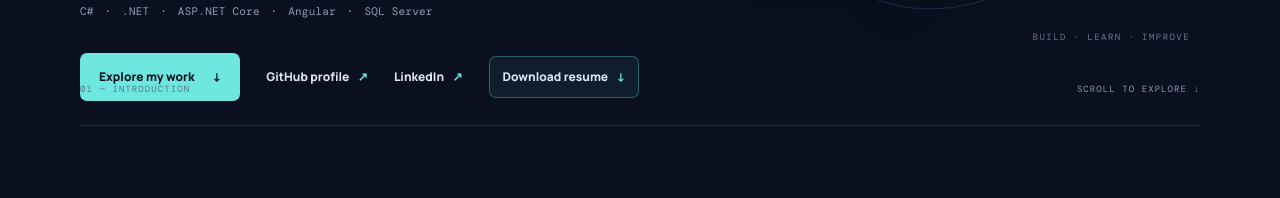
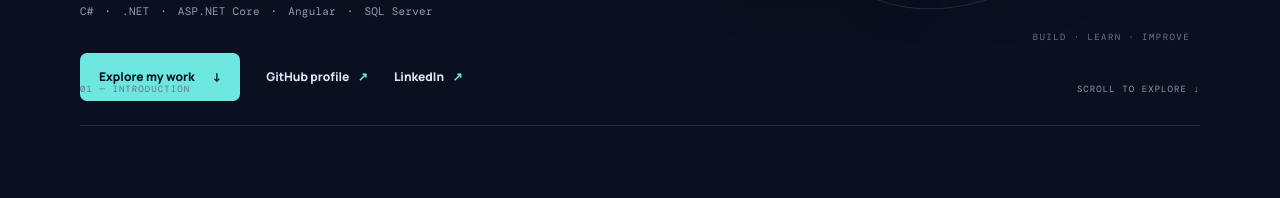
Before and after one commit to chetan1237/chetan1237.github.io, a plain HTML site: page index.html in a window 1280 px wide. Shown: the part 602-800 px from the top of the page. Drawn offline with nearby package versions, Linux system fonts and the light colour scheme.

Commit message:
Temporarily remove public resume download link

```diff
--- a/index.html
+++ b/index.html
@@ -38,7 +38,7 @@
           <a class="button button-primary" href="#expertise">Explore my work <span aria-hidden="true">↓</span></a>
           <a class="text-link" href="https://github.com/chetan1237" target="_blank" rel="noreferrer">GitHub profile <span aria-hidden="true">↗</span></a>
           <a class="text-link" href="https://www.linkedin.com/in/chetan-patil-bb839a1b1/" target="_blank" rel="noopener noreferrer">LinkedIn <span aria-hidden="true">↗</span></a>
-          <a class="text-link resume-link" href="ChetanPResume.pdf" download>Download resume <span aria-hidden="true">↓</span></a>
+
         </div>
       </div>
       <div class="hero-visual" aria-label="Software engineering illustration">
```
